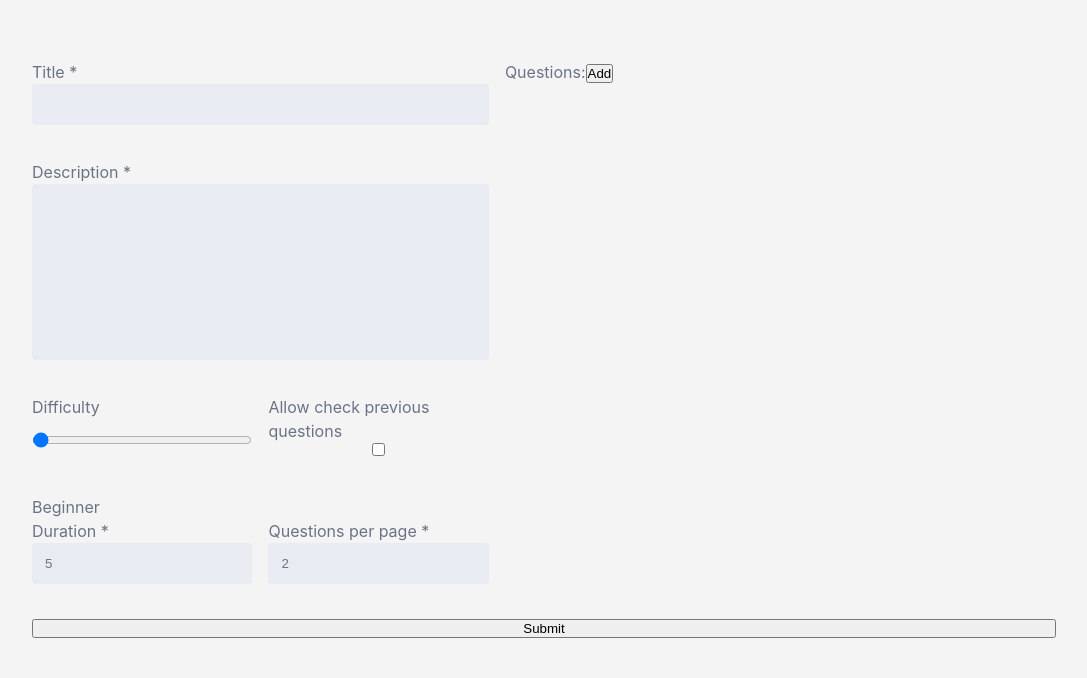
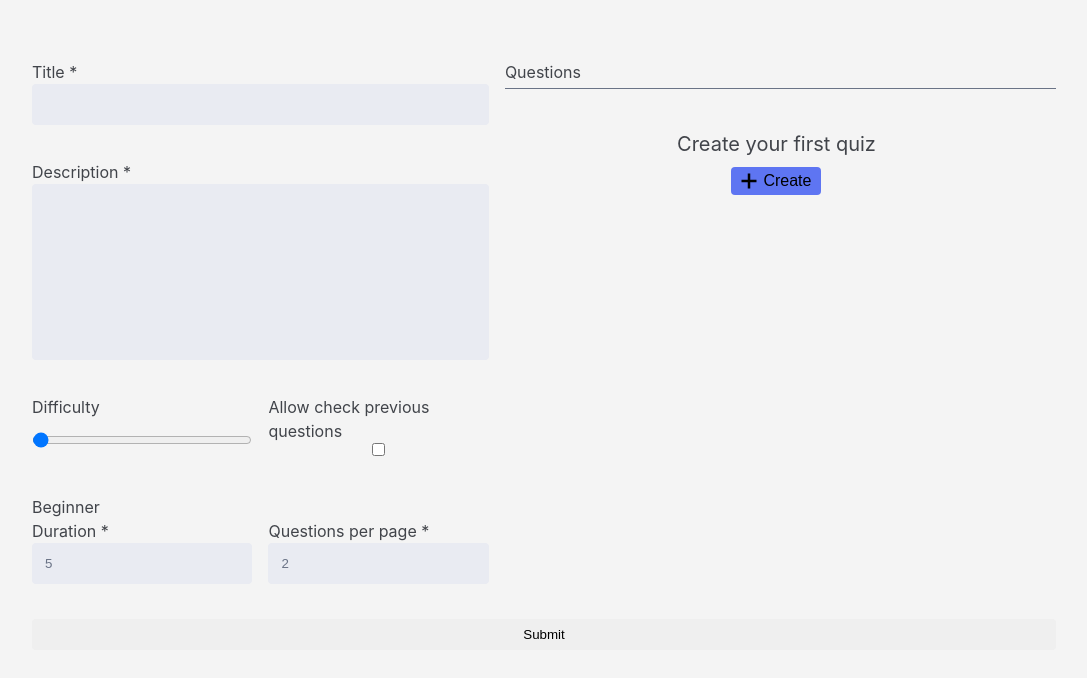
Before and after one commit to dehelean-catalin/Quiz-App, a React (Vite) app in the folder client/: page /quizzes/create in a window 1280 px wide. Shown: the top 678 px of the page, without its empty margins (96-1183 px from the left). Built offline with nearby package versions, Linux system fonts and the light colour scheme.

Commit message:
Accordion card design

```diff
--- a/client/package.json
+++ b/client/package.json
@@ -19,6 +19,7 @@
     "react": "^18.2.0",
     "react-dom": "^18.2.0",
     "react-hook-form": "^7.49.2",
+    "react-icons": "^4.12.0",
     "react-router": "^6.21.0",
     "react-router-dom": "^6.21.0",
     "yup": "^1.3.3"
--- /dev/null
+++ b/client/src/features/create-quiz/components/QuestionAccordion/QuestionAccordion.module.css
@@ -0,0 +1,41 @@
+.details {
+	background-color: var(--primary-gray);
+	border-radius: var(--border-2);
+	padding: var(--p-2);
+	padding-bottom: 0px;
+
+	& summary {
+		line-height: 34px;
+		padding-bottom: var(--p-2);
+	}
+	& button {
+		float: right;
+		margin-left: var(--m-1);
+		background-color: var(--primary-blue);
+	}
+}
+
+.question {
+	display: flex;
+	justify-content: space-between;
+}
+
+.answer {
+	padding: var(--p-2);
+	margin-bottom: var(--m-1);
+
+	border-radius: var(--border-2);
+
+	border: 2px solid var(--primary-blue);
+
+	& svg {
+		margin-right: 4px;
+	}
+}
+
+.isValid {
+	display: flex;
+	justify-content: space-between;
+	align-items: center;
+	background-color: var(--primary-blue);
+}
--- /dev/null
+++ b/client/src/features/create-quiz/components/QuestionAccordion/QuestionAccordion.tsx
@@ -0,0 +1,40 @@
+import { GoCheckCircleFill, GoPencil, GoTrash } from "react-icons/go";
+import { QuestionFormData } from "../../schemas/quiz.schema";
+import styles from "./QuestionAccordion.module.css";
+
+type Props = {
+	field: QuestionFormData;
+	onRemove: () => void;
+};
+
+export default function QuestionAccordion({
+	field,
+	onRemove: handleRemove,
+}: Props) {
+	return (
+		<details className={styles.details} open>
+			<summary>
+				{field.points}. {field.title}
+				<button onClick={handleRemove}>
+					<GoTrash size={16} />
+				</button>
+				<button onClick={handleRemove} disabled>
+					<GoPencil size={16} />
+				</button>
+			</summary>
+			<ol type="A">
+				{field.answers?.map((answer, key) => (
+					<li
+						className={`${styles.answer} ${
+							answer.isValid ? styles.isValid : ""
+						}`}
+						key={key}
+					>
+						{answer.answer}
+						{answer.isValid ? <GoCheckCircleFill size={20} /> : ""}
+					</li>
+				))}
+			</ol>
+		</details>
+	);
+}
--- a/client/src/features/create-quiz/components/QuestionActionDialog/QuestionActionDialog.module.css
+++ b/client/src/features/create-quiz/components/QuestionActionDialog/QuestionActionDialog.module.css
@@ -1,3 +1,22 @@
+.iconBtn {
+	display: flex;
+	align-items: center;
+	gap: 4px;
+
+	padding: var(--p-1) var(--p-2);
+	border-radius: var(--border-2);
+	background-color: var(--tertiary-blue);
+	font-size: 1em;
+
+	cursor: pointer;
+
+	& span {
+		line-height: 4px;
+		margin-bottom: 1px;
+		margin-right: 2px;
+	}
+}
+
 .container {
 	padding: var(--p-4);
 
--- a/client/src/features/create-quiz/components/QuestionActionDialog/QuestionActionDialog.tsx
+++ b/client/src/features/create-quiz/components/QuestionActionDialog/QuestionActionDialog.tsx
@@ -1,6 +1,7 @@
 import { yupResolver } from "@hookform/resolvers/yup";
 import { useState } from "react";
 import { useFieldArray, useForm } from "react-hook-form";
+import { GoPlus } from "react-icons/go";
 import { QuestionFormData, questionSchema } from "../../schemas";
 import styles from "./QuestionActionDialog.module.css";
 
@@ -50,8 +51,9 @@ export default function QuestionActionDialog({ concat }: Props) {
 
 	return (
 		<>
-			<button type="button" onClick={handleOpen}>
-				Add
+			<button className={styles.iconBtn} type="button" onClick={handleOpen}>
+				<GoPlus size={20} />
+				<span>Create</span>
 			</button>
 			<dialog className={styles.container} open={isOpen}>
 				<label htmlFor="title">Quetion title</label>
--- a/client/src/features/create-quiz/components/QuestionList/QuestionAccordion.tsx
+++ /dev/null
@@ -1,27 +0,0 @@
-import { QuestionFormData } from "../../schemas/quiz.schema";
-
-type Props = {
-	field: QuestionFormData;
-	onRemove: () => void;
-};
-
-export default function QuestionAccordion({
-	field,
-	onRemove: handleRemove,
-}: Props) {
-	return (
-		<details>
-			<summary>
-				{field.title} {field.points}
-				<button onClick={handleRemove}>Edit</button>
-				<button onClick={handleRemove}>Remove</button>
-			</summary>
-			{field.answers?.map((answer, key) => (
-				<div key={key}>
-					{answer.answer}
-					{answer.isValid.toString()}
-				</div>
-			))}
-		</details>
-	);
-}
--- /dev/null
+++ b/client/src/features/create-quiz/components/QuestionList/QuestionList.module.css
@@ -0,0 +1,36 @@
+.container {
+	display: flex;
+	flex-direction: column;
+
+	& header {
+		display: flex;
+		justify-content: space-between;
+		align-items: center;
+		padding-bottom: var(--p-1);
+	}
+
+	& section {
+		display: flex;
+		flex-direction: column;
+		gap: var(--gap-1);
+
+		padding: 8px 0 34px 0;
+		padding-right: var(--m-1);
+		border-top: 1px solid var(--secondary-gray);
+		max-height: 576px;
+
+		overflow: auto;
+	}
+}
+
+.card {
+	display: flex;
+	flex-direction: column;
+	align-items: center;
+	margin-top: var(--m-3);
+
+	& p {
+		font-size: 1.25em;
+		margin-bottom: var(--m-1);
+	}
+}
--- a/client/src/features/create-quiz/components/QuestionList/QuestionList.tsx
+++ b/client/src/features/create-quiz/components/QuestionList/QuestionList.tsx
@@ -5,8 +5,9 @@ import {
 	useFieldArray,
 } from "react-hook-form";
 import { QuizFormData } from "../../schemas/quiz.schema";
+import QuestionAccordion from "../QuestionAccordion/QuestionAccordion";
 import QuestionActionDialog from "../QuestionActionDialog/QuestionActionDialog";
-import QuestionAccordion from "./QuestionAccordion";
+import styles from "./QuestionList.module.css";
 
 type Props = {
 	control: Control<QuizFormData>;
@@ -21,16 +22,27 @@ export default function QuestionList({ control }: Props) {
 	});
 
 	return (
-		<div>
-			Questions:
-			<QuestionActionDialog concat={append} />
-			{fields.map((field, index) => (
+		<article className={styles.container}>
+			<header>
+				Questions
+				{!!fields.length && <QuestionActionDialog concat={append} />}
+			</header>
+			<section>
+				{fields.length ? (
+					fields.map((field, index) => (
 						<QuestionAccordion
 							key={field.id}
 							field={field}
 							onRemove={() => remove(index)}
 						/>
-			))}
+					))
+				) : (
+					<div className={styles.card}>
+						<p>Create your first quiz</p>
+						<QuestionActionDialog concat={append} />
 					</div>
+				)}
+			</section>
+		</article>
 	);
 }
--- a/client/src/features/landing/LandingPage.tsx
+++ b/client/src/features/landing/LandingPage.tsx
@@ -10,7 +10,9 @@ export default function LandingPage() {
 				Dive into the world of software wizardry with our quiz app, where every
 				question unlocks a new level of programming prowess.
 			</p>
-			<button disabled={true}>Sign up</button>
+			<button className="btn" disabled={true}>
+				Sign up
+			</button>
 			<NavLink className="btn" to={ROUTES.QUIZ}>
 				For developers
 			</NavLink>
--- a/client/src/index.css
+++ b/client/src/index.css
@@ -1,5 +1,5 @@
 :root {
-	--primary-blue: #9ba8f2;
+	--primary-blue: #bec7fc;
 	--secondary-blue: #8091f2;
 	--tertiary-blue: #5e75f2;
 	--quaternary-blue: #2540d9;
@@ -40,7 +40,7 @@ body {
 	min-height: 100vh;
 
 	background-color: var(--primary-white);
-	color: var(--secondary-gray);
+	color: var(--tertiary-gray);
 	color-scheme: light dark;
 
 	font-family: Inter, system-ui, Avenir, Helvetica, Arial, sans-serif;
@@ -123,3 +123,13 @@ h1 {
 	font-size: clamp(2rem, 8vw, 4rem);
 	line-height: normal;
 }
+
+button {
+	border: 0;
+	padding: var(--p-2);
+	border-radius: var(--border-2);
+	cursor: pointer;
+}
+button:disabled {
+	cursor: default;
+}
```
Also changed, not shown: 2 other files (tests, documents, lock files or other folders). Lines whose indentation alone changed are shown as unchanged.
